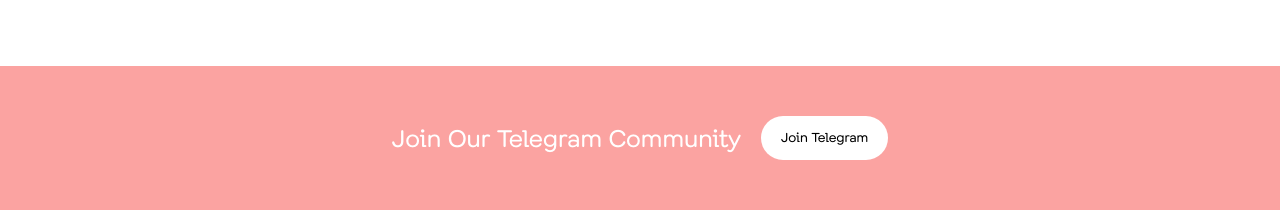
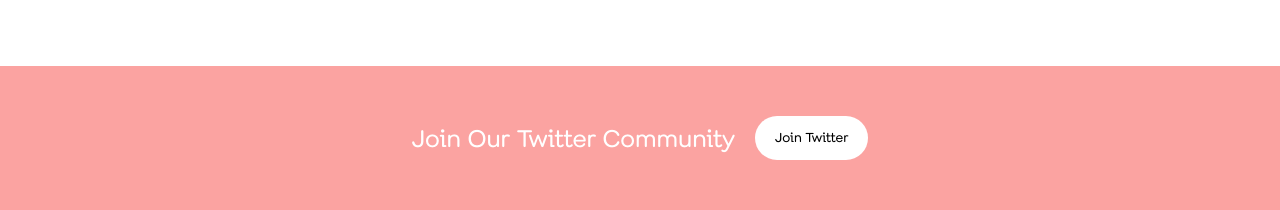
Before and after one commit to mb9code/bubududu.github.io, a plain HTML site: page index.html in a window 1280 px wide. Shown: the part 1360-1570 px from the top of the page. Drawn offline with nearby package versions, Linux system fonts and the light colour scheme.

Commit message:
index.html

```diff
--- a/index.html
+++ b/index.html
@@ -124,7 +124,7 @@
           <h1 class="text-[64px] md:text-[100px] font-[500] text-center">
             Herro
           </h1>
-          <p class="text-[21px] w-[350px] text-center md:-mt-5">
+          <p class="text-[21px] w-[400px] text-center md:-mt-5">
             The Best Relationship Token in 2023
             To Get All Your Dates Funded.
           </p>
@@ -162,12 +162,12 @@
       class="bg-brandColor flex flex-col md:flex-row gap-5 justify-center items-center py-8 md:py-[50px]"
     >
       <p class="text-white text-[20px] sm:text-[24px]">
-        Join Our Telegram Community
+        Join Our Twitter Community
       </p>
       <button
         class="text-black bg-white px-5 py-3 rounded-[30px] md:hover:text-white md:hover:bg-black transition ease duration-400"
       >
-      <a href="https://t.me/bubuuanduduu" target="_blank">Join Telegram</a>
+      <a href="https://twitter.com/bubudududivine" target="_blank">Join Twitter</a>
 
       </button>
     </section>
```
